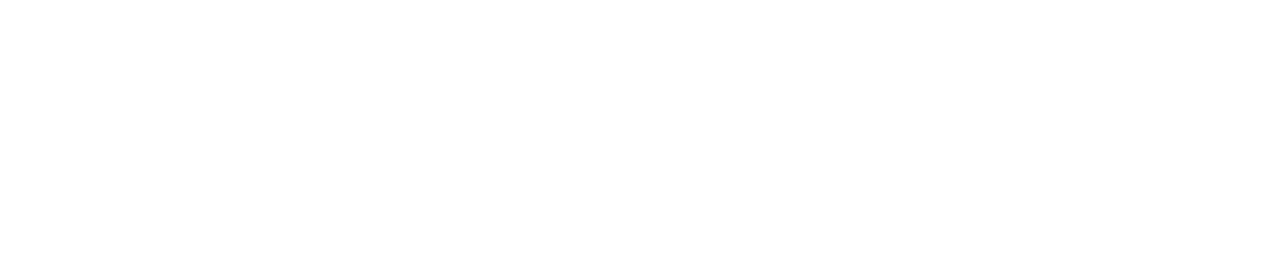
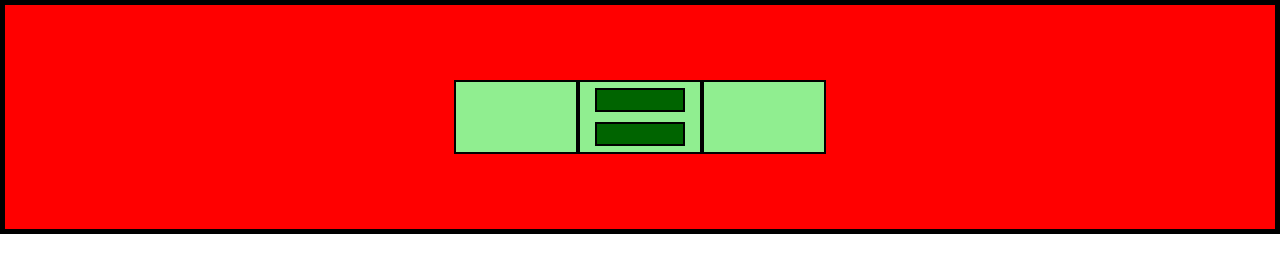
Before and after one commit to bryantozuzuhub/git_test, a plain HTML site: page index.html in a window 1280 px wide. Drawn offline with Linux system fonts and the light colour scheme.

Commit message:
flexbox practice

```diff
--- a/index.html
+++ b/index.html
@@ -4,8 +4,17 @@
     <meta charset="UTF-8">
     <meta name="viewport" content="width=device-width, initial-scale=1.0">
     <title>Document</title>
+    <link rel="stylesheet" href="styles.css">
 </head>
 <body>
+    <div class="flex_container">
+        <div class="item_1"></div>
+        <div class="item_2">
+            <div class="duos"></div>
+            <div class="tres"></div>
+        </div>
 
+        <div class="item_3"></div>
+    </div>
 </body>
 </html>
--- /dev/null
+++ b/styles.css
@@ -0,0 +1,40 @@
+*{
+    margin: 0;
+}
+
+.flex_container {
+    display: flex;
+    background-color: red;
+    border: 5px solid black;
+    justify-content: center;
+    padding: 75px;
+
+}
+
+.item_1,
+.item_2,
+.item_3 {
+    background-color: lightgreen;
+    padding: 10px;
+    border: 2px solid black;
+    height: 50px;
+    width: 100px;
+
+}
+
+.item_2{
+    display: flex;
+    flex-direction: column;
+    justify-content: center;
+}
+
+.duos,
+.tres {
+    flex: 1;
+    background-color: darkgreen;
+    padding: 10px;
+    border: 2px solid black;
+    margin: 5px;
+
+
+}
```
